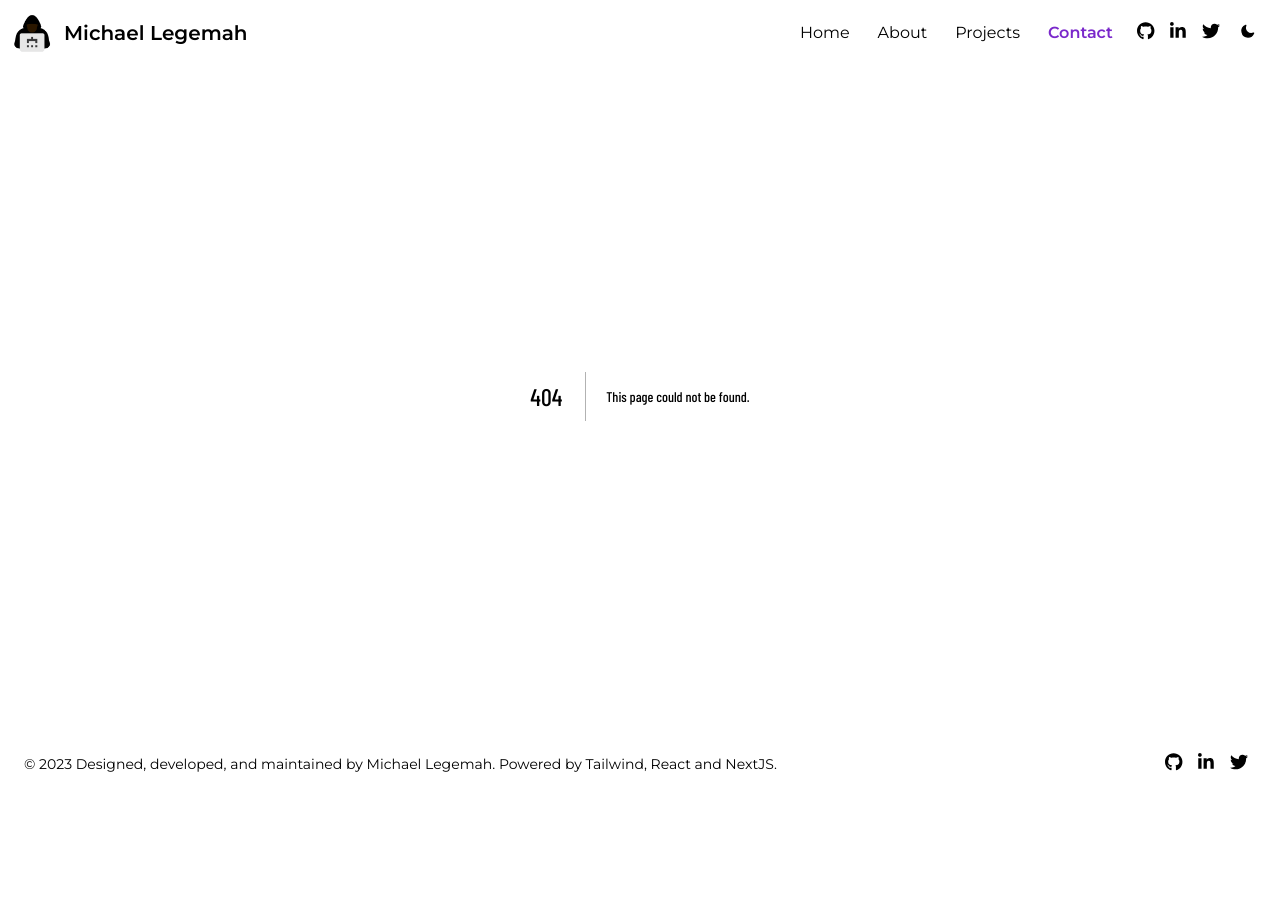
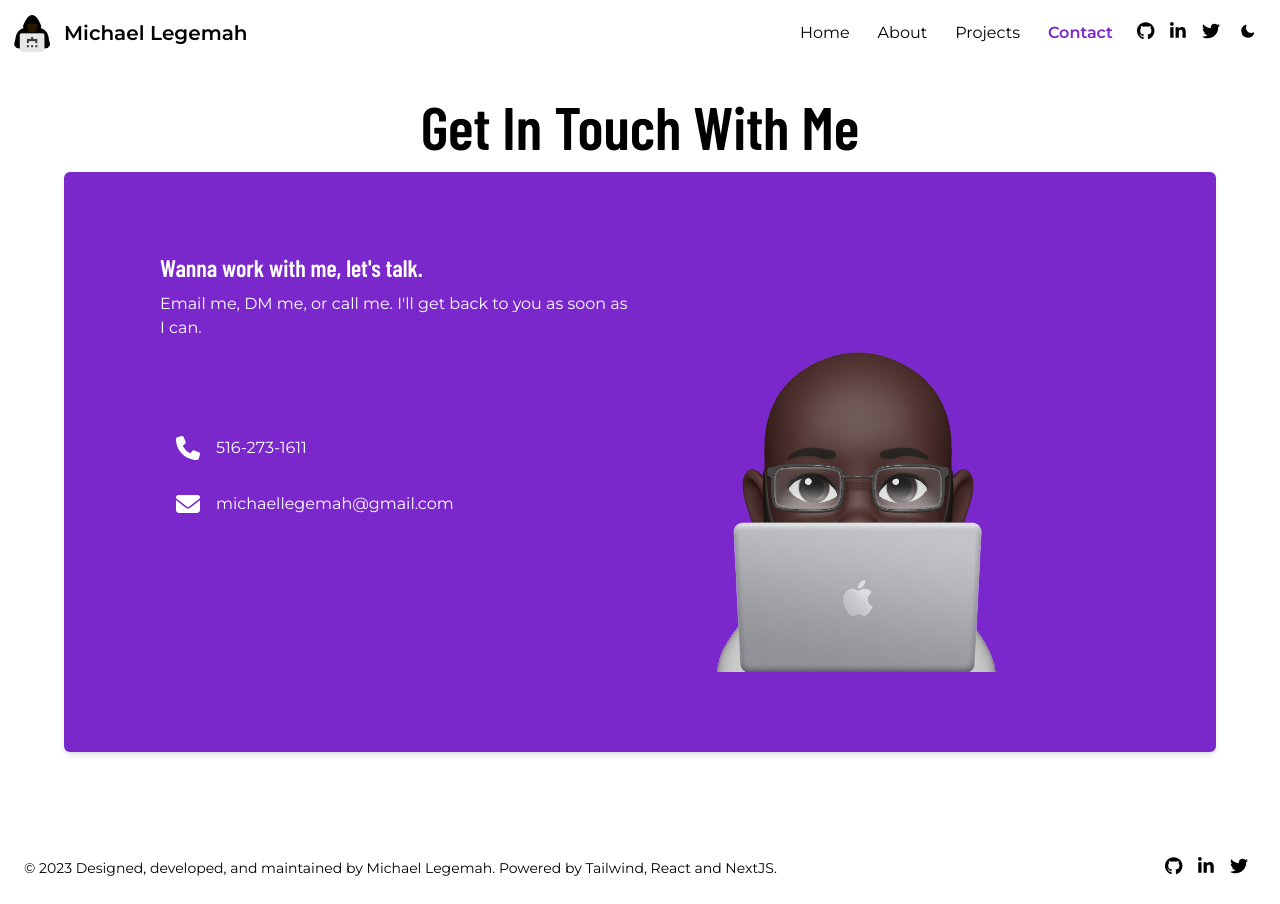
Before and after one commit to MikeLegemah5799/mleg-portfolio, a Next.js app: page /contact in a window 1280 px wide. Before the commit this address had no page. Before the commit the page ends 800 px from the top, so only its background shows below. Built offline with nearby package versions, Linux system fonts and the light colour scheme.

Commit message:
added contact page

```diff
--- /dev/null
+++ b/components/ContactSection/ContactSection.js
@@ -0,0 +1,51 @@
+import React from 'react';
+import { FontAwesomeIcon } from '@fortawesome/react-fontawesome';
+import { faPhone, faEnvelope } from '@fortawesome/free-solid-svg-icons';
+import Image from 'next/image';
+import mikeMemoji from '../../public/static/mikeMemoji.png';
+
+const ContactSection = () => {
+    return (
+        <section className="relative z-10 rounded-md shadow-md bg-purple p-4 md:p-10 lg:p-20 max-w-6xl mx-auto mb-20 -mt-4">
+            <div className="grid grid-cols-1 md:grid-cols-2 gap-4">
+                <div className="md:ml-4">
+                    <h2 className="text-white font-semibold text-2xl">
+                        Wanna work with me, let&apos;s talk.
+                    </h2>
+                    <p className="font-light text-base text-white mt-2">
+                        Email me, DM me, or call me. I&apos;ll get back to you as soon as I can.
+                    </p>
+                    <div className="icons-container inline-flex flex-col my-20">
+                        <div className="flex flex-row items-center p-4">
+                            <FontAwesomeIcon
+                                icon={faPhone}
+                                style={{ fontSize: 24, color: "#FFF" }}
+                                className="w-6 h-6 flex-shrink-0 mr-4"
+                            />
+                            <a className="text-white text-md" href="tel:5162731611">
+                            516-273-1611
+                            </a>
+                        </div>
+                        <div className="flex flex-row items-center p-4">
+                            <FontAwesomeIcon
+                                icon={faEnvelope}
+                                style={{ fontSize: 24, color: "#FFF" }}
+                                className="w-6 h-6 flex-shrink-0 mr-4"
+                            />
+                            <a className="text-white text-md" href="mailto:michaellegemah@gmail.com">
+                                michaellegemah@gmail.com
+                            </a>
+                        </div>
+                    </div>
+                </div>
+                <div className="flex flex-col">
+                    <Image
+                        src={mikeMemoji}
+                        alt="Mike Memoji"
+                    />
+                </div>
+            </div>
+        </section>
+    );
+};
+export default ContactSection;
--- /dev/null
+++ b/pages/contact.js
@@ -0,0 +1,23 @@
+import { NextSeo } from 'next-seo';
+import ContactSection from '../components/ContactSection/ContactSection';
+import TextHeader from '../components/TextHeader/TextHeader';
+
+const Contact = () => {
+    return (
+        <div className="grow">
+            <NextSeo
+                openGraph={{
+                    title: 'Get In Touch With Me',
+                    url: 'https://www.mleg.tech/contact',
+                    description: 'Contact information for Michael Legemah.'
+                }}
+            />
+            <TextHeader
+                title="Get In Touch With Me"
+            />
+            <ContactSection />
+        </div>
+    );
+};
+
+export default Contact;
```
